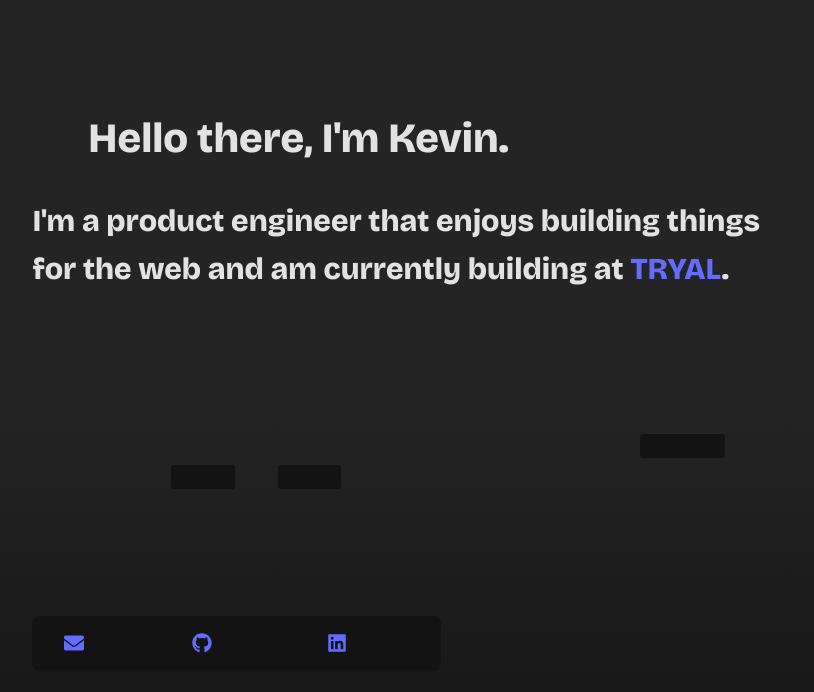
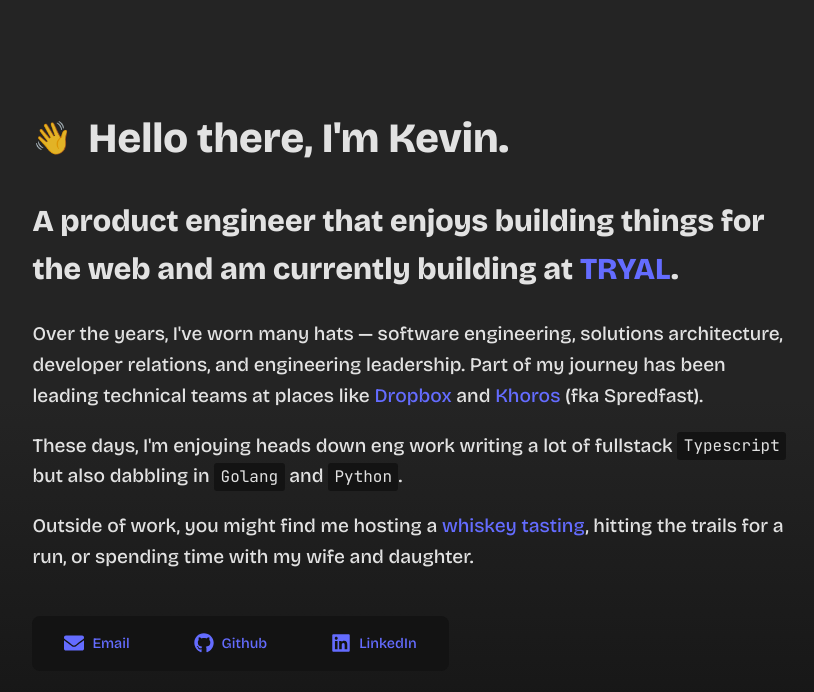
Before and after one commit to kevinnayar/kevinnayardotcom, a Next.js app: page / in a window 1280 px wide. Shown: the top 692 px of the page, without its empty margins (230-1044 px from the left). Built offline with nearby package versions, Linux system fonts and the light colour scheme.

Commit message:
Update copy on profile description

```diff
--- a/pages/index.tsx
+++ b/pages/index.tsx
@@ -18,7 +18,7 @@
           <h1>Hello there, I&apos;m Kevin.</h1>
         </div>
         <h2>
-          I&apos;m a product engineer that enjoys building things for the web and am
+          A product engineer that enjoys building things for the web and am
           currently building at <a href="https://tryalclinical.com">TRYAL</a>.
         </h2>
         <p>
```
